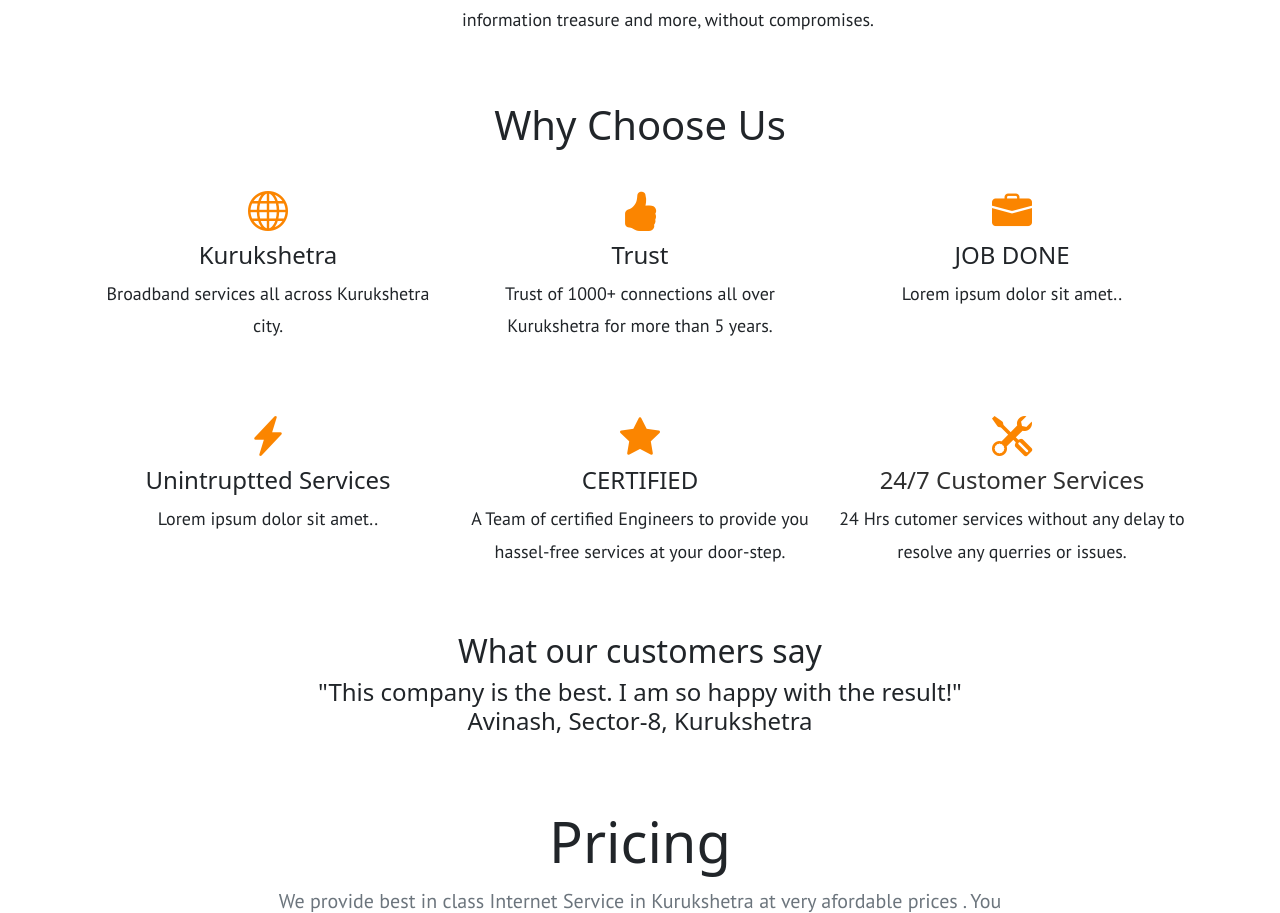
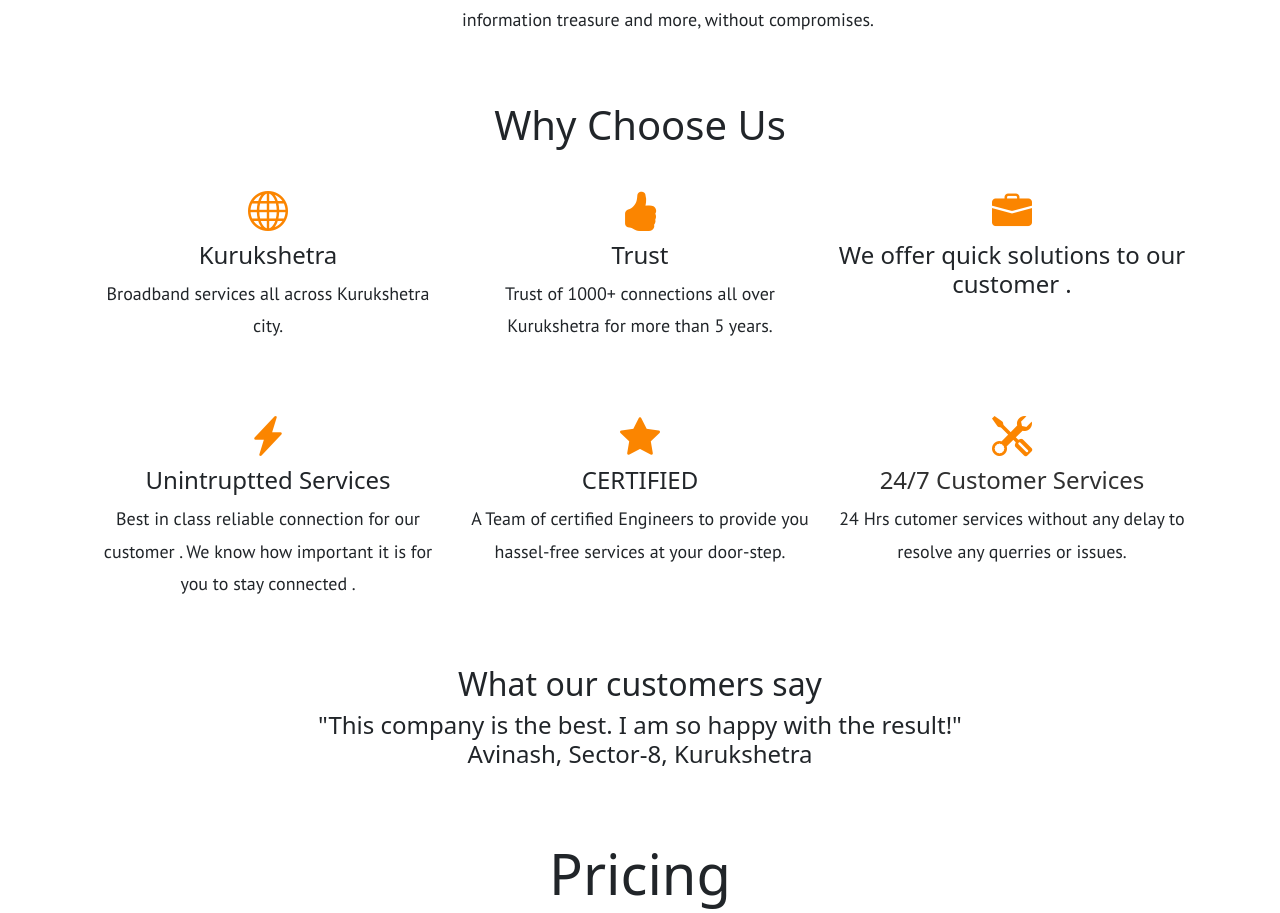
Before and after one commit to ashutoshbibyan/livenettechnologies, a PHP site: page / in a window 1280 px wide. Shown: the part 872-1785 px from the top of the page. Run offline with PHP 8.4, Linux system fonts and the light colour scheme; some libraries are stand-ins or nearby versions.

Commit message:
minor typo error

```diff
--- a/service.php
+++ b/service.php
@@ -23,8 +23,8 @@
 
             <div class="col-sm-4">
             <i class="bi bi-briefcase-fill service-icon"></i>
-            <h4>JOB DONE</h4>
-            <p>Lorem ipsum dolor sit amet..</p>
+            <h4>We offer quick solutions to our customer .</h4>
+            <p> </p>
             </div>
 
 
@@ -37,7 +37,9 @@
             <div class="col-sm-4">
             <i class="bi bi-lightning-charge-fill service-icon"></i>
             <h4>Unintruptted Services</h4>
-            <p>Lorem ipsum dolor sit amet..</p>
+            <p>Best in class reliable connection for our customer . We know how important it is
+              for you to stay connected .
+            </p>
             </div>
 
             <div class="col-sm-4">
```
